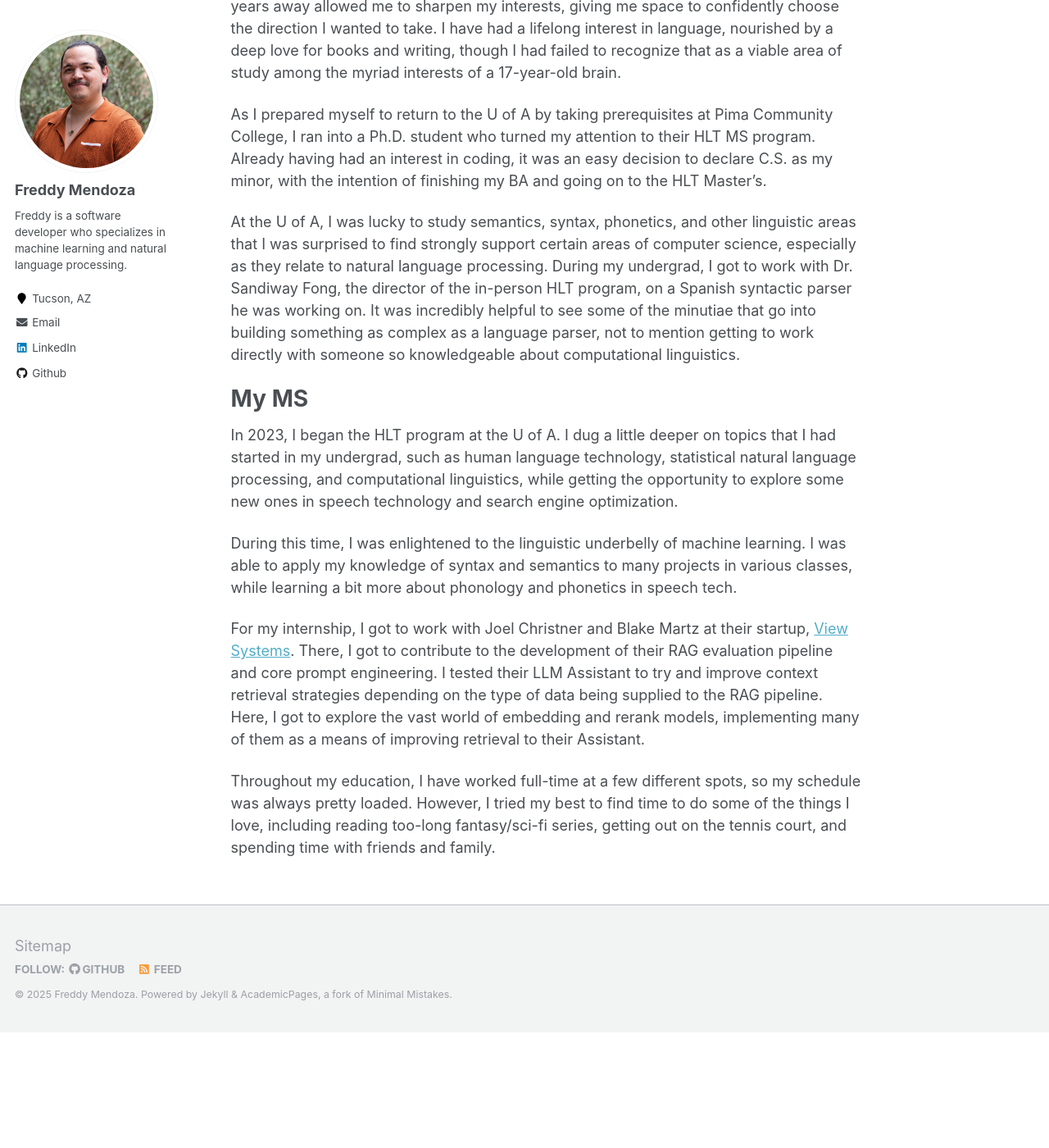
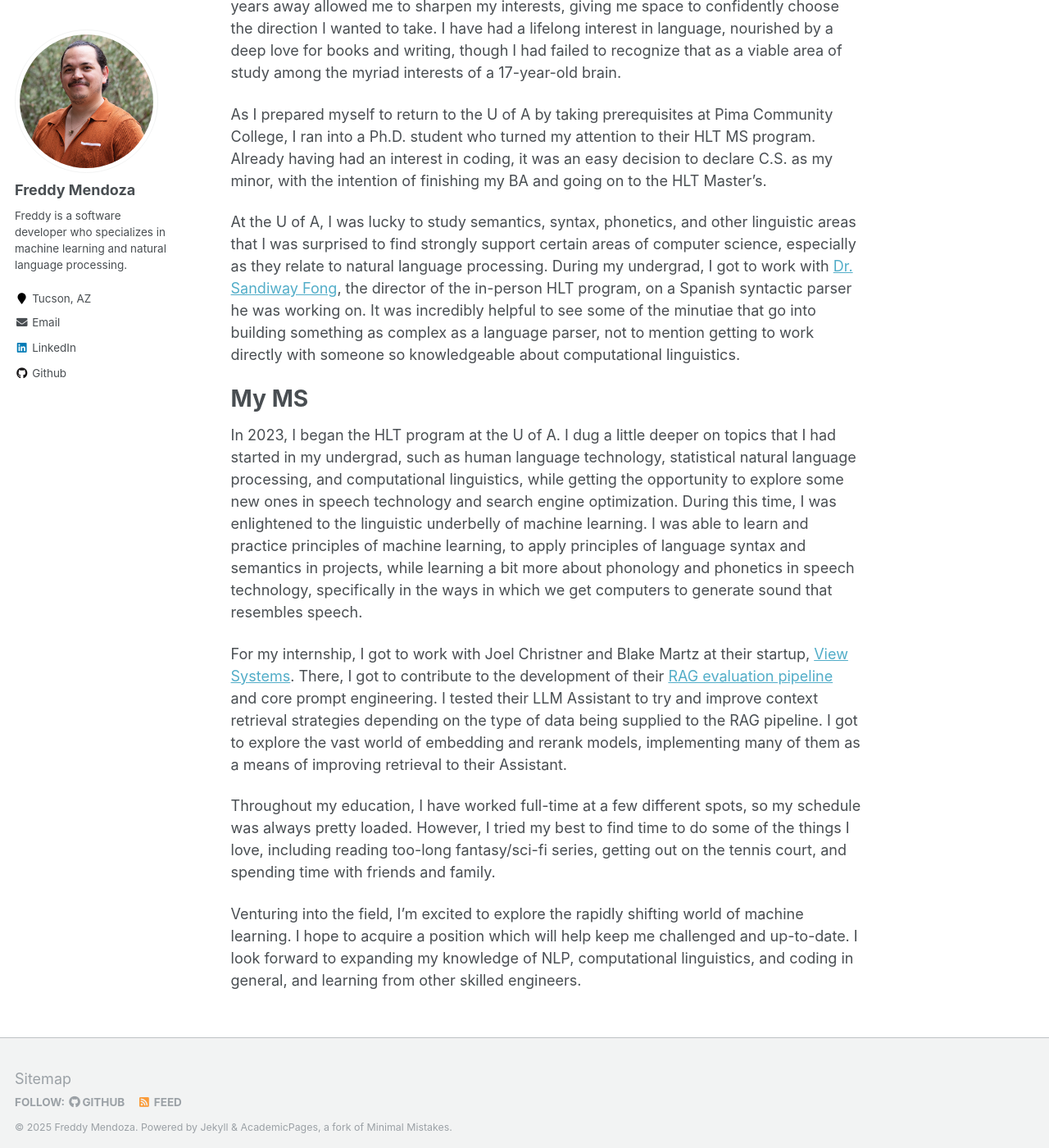
Before and after one commit to fmend/fmend.github.io, a Jekyll site: the page built from _pages/about.md, in a window 1280 px wide and 1400 px high, scrolled down 372 px. Shown: the whole window at 82% size. Built offline with Jekyll 4.4.1, drawn with Linux system fonts in a browser that asks for light colours; before the commit the page ends 1631 px from its top, so only the background shows below that.

Commit message:
Update about.md
applied recommended changes from Dr. Eric Jackson

```diff
--- a/_pages/about.md
+++ b/_pages/about.md
@@ -16,16 +16,16 @@ In 2018, I tentatively dipped my toes back into school after having dropped out
 
 As I prepared myself to return to the U of A by taking prerequisites at Pima Community College, I ran into a Ph.D. student who turned my attention to their HLT MS program. Already having had an interest in coding, it was an easy decision to declare C.S. as my minor, with the intention of finishing my BA and going on to the HLT Master's.
 
-At the U of A, I was lucky to study semantics, syntax, phonetics, and other linguistic areas that I was surprised to find strongly support certain areas of computer science, especially as they relate to natural language processing. During my undergrad, I got to work with Dr. Sandiway Fong, the director of the in-person HLT program, on a Spanish syntactic parser he was working on. It was incredibly helpful to see some of the minutiae that go into building something as complex as a language parser, not to mention getting to work directly with someone so knowledgeable about computational linguistics.
+At the U of A, I was lucky to study semantics, syntax, phonetics, and other linguistic areas that I was surprised to find strongly support certain areas of computer science, especially as they relate to natural language processing. During my undergrad, I got to work with [Dr. Sandiway Fong](sandiway.arizona.edu), the director of the in-person HLT program, on a Spanish syntactic parser he was working on. It was incredibly helpful to see some of the minutiae that go into building something as complex as a language parser, not to mention getting to work directly with someone so knowledgeable about computational linguistics.
 
 My MS
 ======
-In 2023, I began the HLT program at the U of A. I dug a little deeper on topics that I had started in my undergrad, such as human language technology, statistical natural language processing, and computational linguistics, while getting the opportunity to explore some new ones in speech technology and search engine optimization.
+In 2023, I began the HLT program at the U of A. I dug a little deeper on topics that I had started in my undergrad, such as human language technology, statistical natural language processing, and computational linguistics, while getting the opportunity to explore some new ones in speech technology and search engine optimization. During this time, I was enlightened to the linguistic underbelly of machine learning. I was able to learn and practice principles of machine learning, to apply principles of language syntax and semantics in projects, while learning a bit more about phonology and phonetics in speech technology, specifically in the ways in which we get computers to generate sound that resembles speech.
 
-During this time, I was enlightened to the linguistic underbelly of machine learning. I was able to apply my knowledge of syntax and semantics to many projects in various classes, while learning a bit more about phonology and phonetics in speech tech.
-
-For my internship, I got to work with Joel Christner and Blake Martz at their startup, [View Systems](https://www.view.io). There, I got to contribute to the development of their RAG evaluation pipeline and core prompt engineering. I tested their LLM Assistant to try and improve context retrieval strategies depending on the type of data being supplied to the RAG pipeline. Here, I got to explore the vast world of embedding and rerank models, implementing many of them as a means of improving retrieval to their Assistant.
+For my internship, I got to work with Joel Christner and Blake Martz at their startup, [View Systems](https://www.view.io). There, I got to contribute to the development of their [RAG evaluation pipeline](https://github.com/fmend/viewPortfolio) and core prompt engineering. I tested their LLM Assistant to try and improve context retrieval strategies depending on the type of data being supplied to the RAG pipeline. I got to explore the vast world of embedding and rerank models, implementing many of them as a means of improving retrieval to their Assistant.
 
 
 
 Throughout my education, I have worked full-time at a few different spots, so my schedule was always pretty loaded. However, I tried my best to find time to do some of the things I love, including reading too-long fantasy/sci-fi series, getting out on the tennis court, and spending time with friends and family.
+
+Venturing into the field, I'm excited to explore the rapidly shifting world of machine learning. I hope to acquire a position which will help keep me challenged and up-to-date. I look forward to expanding my knowledge of NLP, computational linguistics, and coding in general, and learning from other skilled engineers.
```
